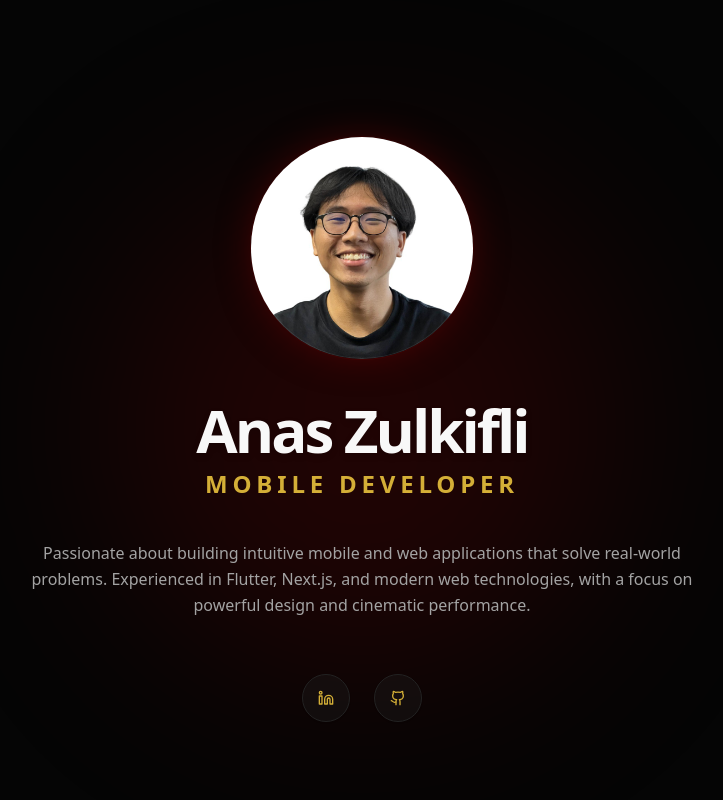
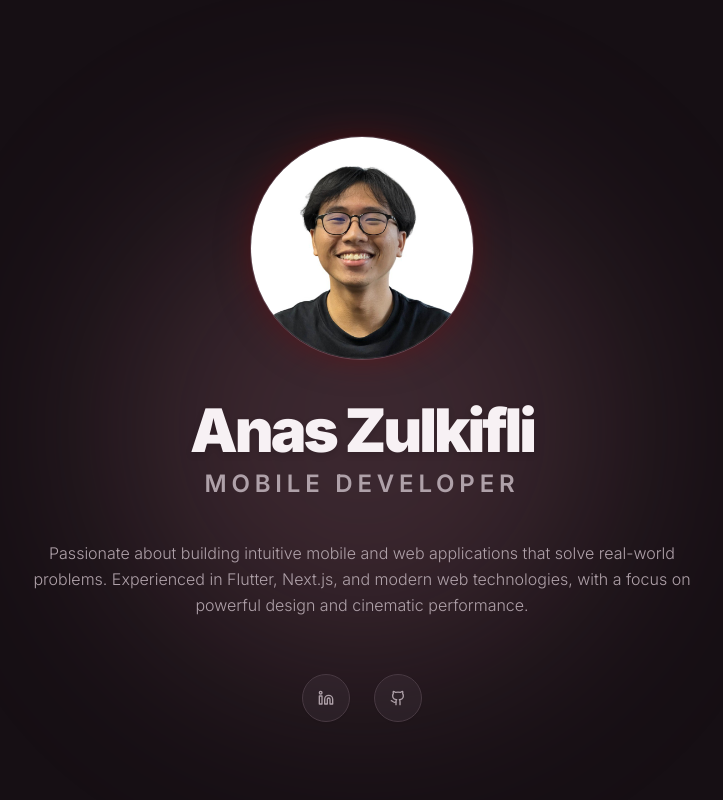
Before and after one commit to Zer0-01/React-My-Portfolio, a Next.js app: page / in a window 1280 px wide. Shown: the top 800 px of the page, without its empty margins (278-1001 px from the left). Built offline with nearby package versions, Linux system fonts and the light colour scheme.

Commit message:
style: align global tokens with design system

```diff
--- a/app/globals.css
+++ b/app/globals.css
@@ -6,117 +6,160 @@
 @theme inline {
   --color-background: var(--background);
   --color-foreground: var(--foreground);
-  --font-sans: var(--font-geist-sans);
-  --font-mono: var(--font-geist-mono);
+  --color-card: var(--card);
+  --color-card-foreground: var(--card-foreground);
+  --color-popover: var(--popover);
+  --color-popover-foreground: var(--popover-foreground);
+  --color-primary: var(--primary);
+  --color-primary-foreground: var(--primary-foreground);
+  --color-secondary: var(--secondary);
+  --color-secondary-foreground: var(--secondary-foreground);
+  --color-muted: var(--muted);
+  --color-muted-foreground: var(--muted-foreground);
+  --color-accent: var(--accent);
+  --color-accent-foreground: var(--accent-foreground);
+  --color-destructive: var(--destructive);
+  --color-destructive-foreground: var(--destructive-foreground);
+  --color-border: var(--border);
+  --color-input: var(--input);
+  --color-ring: var(--ring);
+  --color-chart-1: var(--chart-1);
+  --color-chart-2: var(--chart-2);
+  --color-chart-3: var(--chart-3);
+  --color-chart-4: var(--chart-4);
+  --color-chart-5: var(--chart-5);
+  --color-sidebar: var(--sidebar);
+  --color-sidebar-foreground: var(--sidebar-foreground);
+  --color-sidebar-primary: var(--sidebar-primary);
+  --color-sidebar-primary-foreground: var(--sidebar-primary-foreground);
+  --color-sidebar-accent: var(--sidebar-accent);
+  --color-sidebar-accent-foreground: var(--sidebar-accent-foreground);
+  --color-sidebar-border: var(--sidebar-border);
   --color-sidebar-ring: var(--sidebar-ring);
-  --color-sidebar-border: var(--sidebar-border);
-  --color-sidebar-accent-foreground: var(--sidebar-accent-foreground);
-  --color-sidebar-accent: var(--sidebar-accent);
-  --color-sidebar-primary-foreground: var(--sidebar-primary-foreground);
-  --color-sidebar-primary: var(--sidebar-primary);
-  --color-sidebar-foreground: var(--sidebar-foreground);
-  --color-sidebar: var(--sidebar);
-  --color-chart-5: var(--chart-5);
-  --color-chart-4: var(--chart-4);
-  --color-chart-3: var(--chart-3);
-  --color-chart-2: var(--chart-2);
-  --color-chart-1: var(--chart-1);
-  --color-ring: var(--ring);
-  --color-input: var(--input);
-  --color-border: var(--border);
-  --color-destructive: var(--destructive);
-  --color-accent-foreground: var(--accent-foreground);
-  --color-accent: var(--accent);
-  --color-muted-foreground: var(--muted-foreground);
-  --color-muted: var(--muted);
-  --color-secondary-foreground: var(--secondary-foreground);
-  --color-secondary: var(--secondary);
-  --color-primary-foreground: var(--primary-foreground);
-  --color-primary: var(--primary);
-  --color-popover-foreground: var(--popover-foreground);
-  --color-popover: var(--popover);
-  --color-card-foreground: var(--card-foreground);
-  --color-card: var(--card);
-  --radius-sm: calc(var(--radius) - 4px);
-  --radius-md: calc(var(--radius) - 2px);
-  --radius-lg: var(--radius);
-  --radius-xl: calc(var(--radius) + 4px);
+  --font-sans: var(--font-inter), ui-sans-serif, system-ui, sans-serif;
+  --font-mono: var(--font-jetbrains-mono), ui-monospace, monospace;
+  --text-display: clamp(2.75rem, 7vw, 5.25rem);
+  --text-display--line-height: 1.05;
+  --text-display--font-weight: 650;
+  --text-display--letter-spacing: -0.025em;
+  --text-heading: clamp(1.875rem, 4vw, 3.25rem);
+  --text-heading--line-height: 1.05;
+  --text-heading--font-weight: 650;
+  --text-heading--letter-spacing: -0.02em;
+  --text-body-md: 1rem;
+  --text-body-md--line-height: 1.625;
+  --text-body-md--font-weight: 400;
+  --text-label: 0.75rem;
+  --text-label--line-height: 1.5;
+  --text-label--font-weight: 500;
+  --radius-sm: 0.375rem;
+  --radius-md: 0.625rem;
+  --radius-lg: 1rem;
+  --radius-xl: 1rem;
+  --radius-2xl: 1rem;
 }
 
 :root {
-  --radius: 0.625rem;
-  --background: #050505;
-  --foreground: #f8f8f8;
-  --card: #121212;
-  --card-foreground: #f8f8f8;
-  --popover: #121212;
-  --popover-foreground: #f8f8f8;
-  --primary: #8b0000;
+  color-scheme: light;
+  --background: #fffcfa;
+  --foreground: #261c22;
+  --card: #f6f0f1;
+  --card-foreground: #261c22;
+  --popover: #ffffff;
+  --popover-foreground: #261c22;
+  --primary: #7b2540;
   --primary-foreground: #ffffff;
-  --secondary: #1a1a1a;
-  --secondary-foreground: #d4af37;
-  --muted: #1a1a1a;
-  --muted-foreground: #a3a3a3;
-  --accent: #222222;
-  --accent-foreground: #d4af37;
-  --destructive: #5e0000;
-  --border: #222222;
-  --input: #222222;
-  --ring: #8b0000;
-  --chart-1: #8b0000;
-  --chart-2: #d4af37;
-  --chart-3: #5e0000;
-  --chart-4: #4a4a4a;
-  --chart-5: #1a1a1a;
-  --sidebar: #121212;
-  --sidebar-foreground: #f8f8f8;
-  --sidebar-primary: #8b0000;
+  --secondary: #f6f0f1;
+  --secondary-foreground: #675b61;
+  --muted: #f6f0f1;
+  --muted-foreground: #675b61;
+  --accent: #ffffff;
+  --accent-foreground: #261c22;
+  --destructive: #a32633;
+  --destructive-foreground: #ffffff;
+  --border: #d8c9d0;
+  --input: #d8c9d0;
+  --ring: #7b2540;
+  --chart-1: #7b2540;
+  --chart-2: #675b61;
+  --chart-3: #a32633;
+  --chart-4: #261c22;
+  --chart-5: #d8c9d0;
+  --sidebar: #f6f0f1;
+  --sidebar-foreground: #261c22;
+  --sidebar-primary: #7b2540;
   --sidebar-primary-foreground: #ffffff;
-  --sidebar-accent: #1a1a1a;
-  --sidebar-accent-foreground: #d4af37;
-  --sidebar-border: #222222;
-  --sidebar-ring: #8b0000;
+  --sidebar-accent: #ffffff;
+  --sidebar-accent-foreground: #261c22;
+  --sidebar-border: #d8c9d0;
+  --sidebar-ring: #7b2540;
 }
 
 .dark {
-  --background: #050505;
-  --foreground: #f8f8f8;
-  --card: #121212;
-  --card-foreground: #f8f8f8;
-  --popover: #121212;
-  --popover-foreground: #f8f8f8;
-  --primary: #8b0000;
-  --primary-foreground: #ffffff;
-  --secondary: #1a1a1a;
-  --secondary-foreground: #d4af37;
-  --muted: #1a1a1a;
-  --muted-foreground: #a3a3a3;
-  --accent: #222222;
-  --accent-foreground: #d4af37;
-  --destructive: #5e0000;
-  --border: #222222;
-  --input: #222222;
-  --ring: #8b0000;
-  --chart-1: #8b0000;
-  --chart-2: #d4af37;
-  --chart-3: #5e0000;
-  --chart-4: #4a4a4a;
-  --chart-5: #1a1a1a;
-  --sidebar: #121212;
-  --sidebar-foreground: #f8f8f8;
-  --sidebar-primary: #8b0000;
-  --sidebar-primary-foreground: #ffffff;
-  --sidebar-accent: #1a1a1a;
-  --sidebar-accent-foreground: #d4af37;
-  --sidebar-border: #222222;
-  --sidebar-ring: #8b0000;
+  color-scheme: dark;
+  --background: #160f14;
+  --foreground: #f7f1f4;
+  --card: #21191f;
+  --card-foreground: #f7f1f4;
+  --popover: #2b2028;
+  --popover-foreground: #f7f1f4;
+  --primary: #d48ba0;
+  --primary-foreground: #25191e;
+  --secondary: #21191f;
+  --secondary-foreground: #afa1a9;
+  --muted: #21191f;
+  --muted-foreground: #afa1a9;
+  --accent: #2b2028;
+  --accent-foreground: #f7f1f4;
+  --destructive: #ffb4b4;
+  --destructive-foreground: #25191e;
+  --border: #483942;
+  --input: #483942;
+  --ring: #d48ba0;
+  --chart-1: #d48ba0;
+  --chart-2: #afa1a9;
+  --chart-3: #ffb4b4;
+  --chart-4: #f7f1f4;
+  --chart-5: #483942;
+  --sidebar: #21191f;
+  --sidebar-foreground: #f7f1f4;
+  --sidebar-primary: #d48ba0;
+  --sidebar-primary-foreground: #25191e;
+  --sidebar-accent: #2b2028;
+  --sidebar-accent-foreground: #f7f1f4;
+  --sidebar-border: #483942;
+  --sidebar-ring: #d48ba0;
 }
 
 @layer base {
   * {
     @apply border-border outline-ring/50;
   }
+
+  html {
+    @apply scroll-smooth;
+  }
+
   body {
-    @apply bg-background text-foreground;
+    @apply bg-background font-sans text-body-md text-foreground;
+  }
+
+  ::selection {
+    @apply bg-primary text-primary-foreground;
   }
 }
+
+@media (prefers-reduced-motion: reduce) {
+  html {
+    scroll-behavior: auto;
+  }
+
+  *,
+  *::before,
+  *::after {
+    animation-duration: 0.01ms !important;
+    animation-iteration-count: 1 !important;
+    scroll-behavior: auto !important;
+    transition-duration: 0.01ms !important;
+  }
+}
```
